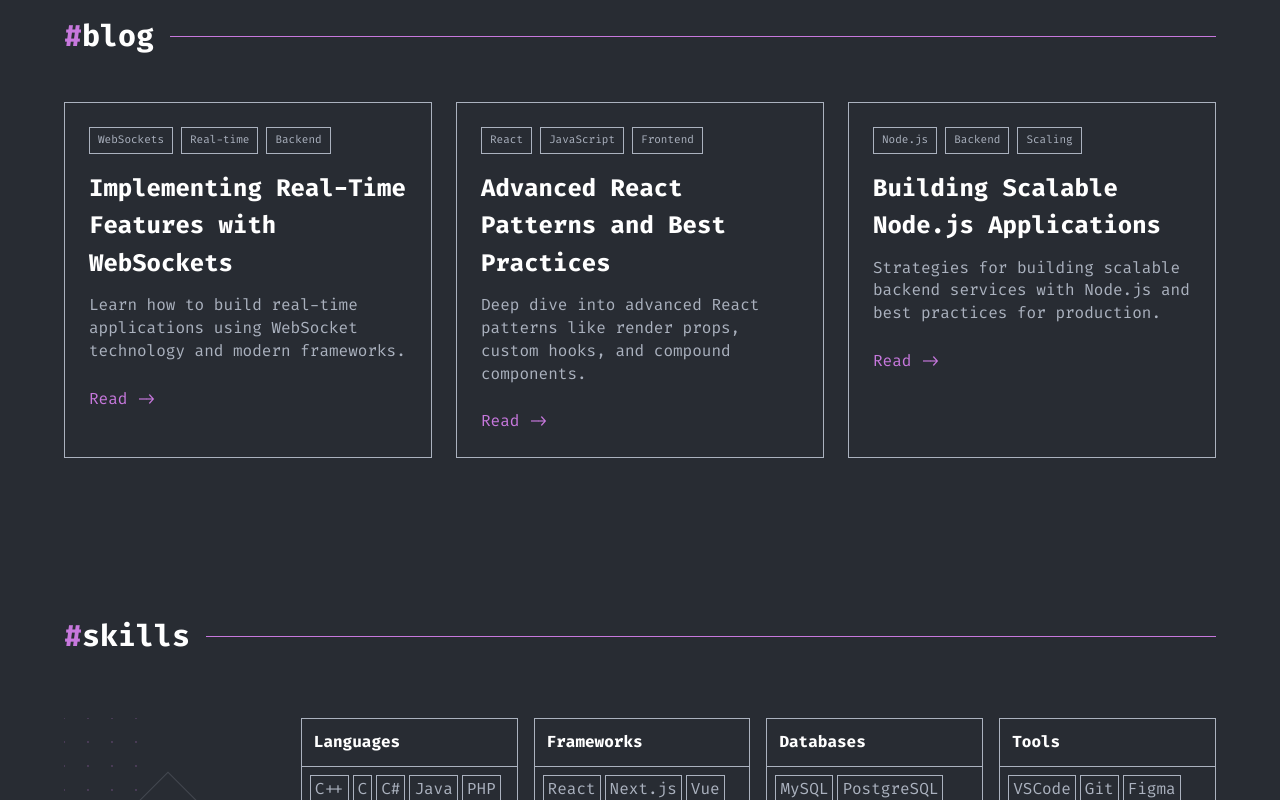
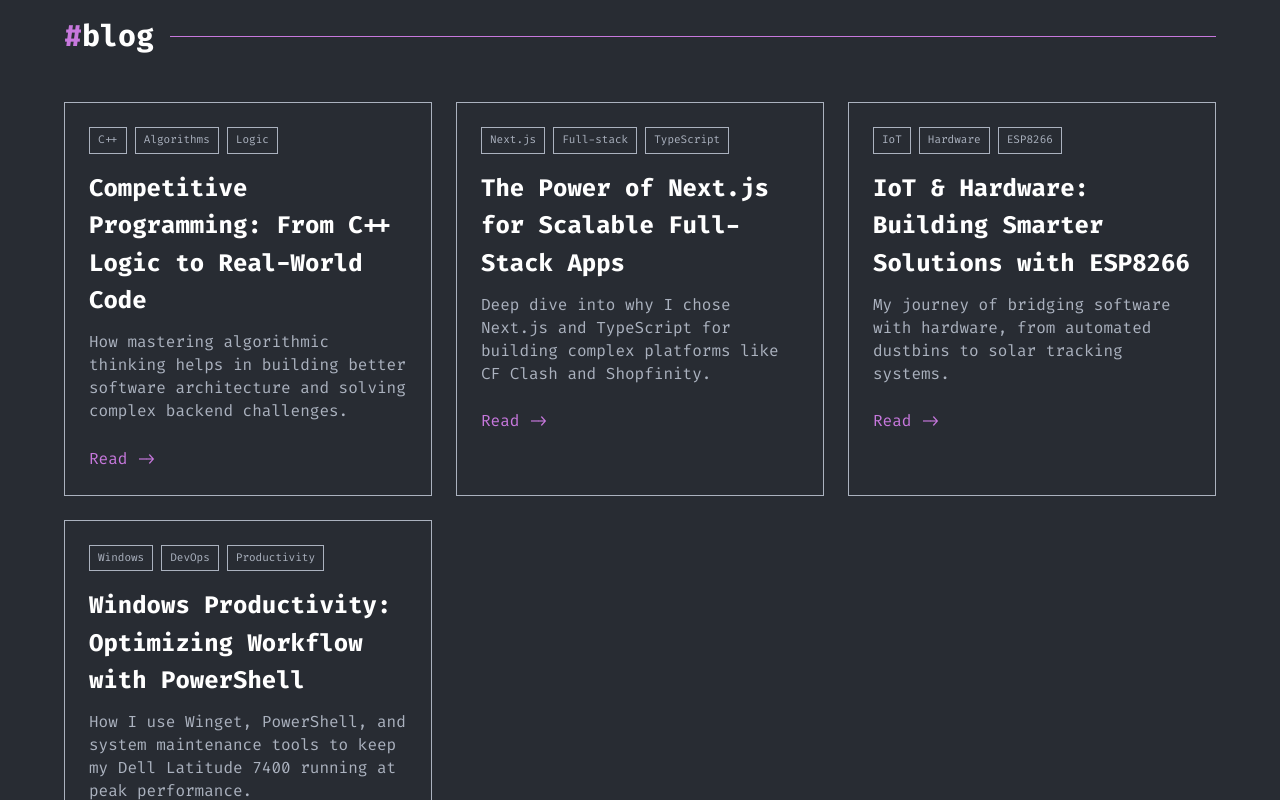
Before and after one commit to mhdnazrul/mhdnazrul.github.io, a Next.js app: page / in a window 1280 px wide. Shown: the part 3920-4720 px from the top of the page. Built offline with nearby package versions, Linux system fonts and the light colour scheme.

Commit message:
fix: code & added blogs

```diff
--- a/src/sections/Blog.tsx
+++ b/src/sections/Blog.tsx
@@ -13,23 +13,34 @@ interface BlogPost {
 const blogPosts: BlogPost[] = [
     {
         id: '1',
-    title: 'Implementing Real-Time Features with WebSockets',
-    excerpt: 'Learn how to build real-time applications using WebSocket technology and modern frameworks.',
-    tags: ['WebSockets', 'Real-time', 'Backend'],
+        title: 'Competitive Programming: From C++ Logic to Real-World Code',
+        excerpt:
+            'How mastering algorithmic thinking helps in building better software architecture and solving complex backend challenges.',
+        tags: ['C++', 'Algorithms', 'Logic'],
         href: '#',
     },
     {
         id: '2',
-    title: 'Advanced React Patterns and Best Practices',
-    excerpt: 'Deep dive into advanced React patterns like render props, custom hooks, and compound components.',
-    tags: ['React', 'JavaScript', 'Frontend'],
+        title: 'The Power of Next.js for Scalable Full-Stack Apps',
+        excerpt:
+            'Deep dive into why I chose Next.js and TypeScript for building complex platforms like CF Clash and Shopfinity.',
+        tags: ['Next.js', 'Full-stack', 'TypeScript'],
         href: '#',
     },
     {
         id: '3',
-    title: 'Building Scalable Node.js Applications',
-    excerpt: 'Strategies for building scalable backend services with Node.js and best practices for production.',
-    tags: ['Node.js', 'Backend', 'Scaling'],
+        title: 'IoT & Hardware: Building Smarter Solutions with ESP8266',
+        excerpt:
+            'My journey of bridging software with hardware, from automated dustbins to solar tracking systems.',
+        tags: ['IoT', 'Hardware', 'ESP8266'],
+        href: '#',
+    },
+    {
+        id: '4',
+        title: 'Windows Productivity: Optimizing Workflow with PowerShell',
+        excerpt:
+            'How I use Winget, PowerShell, and system maintenance tools to keep my Dell Latitude 7400 running at peak performance.',
+        tags: ['Windows', 'DevOps', 'Productivity'],
         href: '#',
     },
 ];
@@ -40,17 +51,24 @@ function BlogCard({ post }: { post: BlogPost }) {
             {/* Tags */}
             <div className="flex flex-wrap gap-2 mb-4">
                 {post.tags.map((tag) => (
-          <span key={tag} className="text-[11px] font-mono text-[#ABB2BF] border border-[#ABB2BF] px-2 py-1">
+                    <span
+                        key={tag}
+                        className="text-[11px] font-mono text-[#ABB2BF] border border-[#ABB2BF] px-2 py-1"
+                    >
                         {tag}
                     </span>
                 ))}
             </div>
 
             {/* Title */}
-      <h3 className="text-lg font-mono font-bold text-white mb-3">{post.title}</h3>
+            <h3 className="text-lg font-mono font-bold text-white mb-3">
+                {post.title}
+            </h3>
 
             {/* Excerpt */}
-      <p className="text-[#ABB2BF] font-mono text-sm mb-6">{post.excerpt}</p>
+            <p className="text-[#ABB2BF] font-mono text-sm mb-6">
+                {post.excerpt}
+            </p>
 
             {/* Read Button */}
             <a
```
Lines whose indentation alone changed are shown as unchanged.
